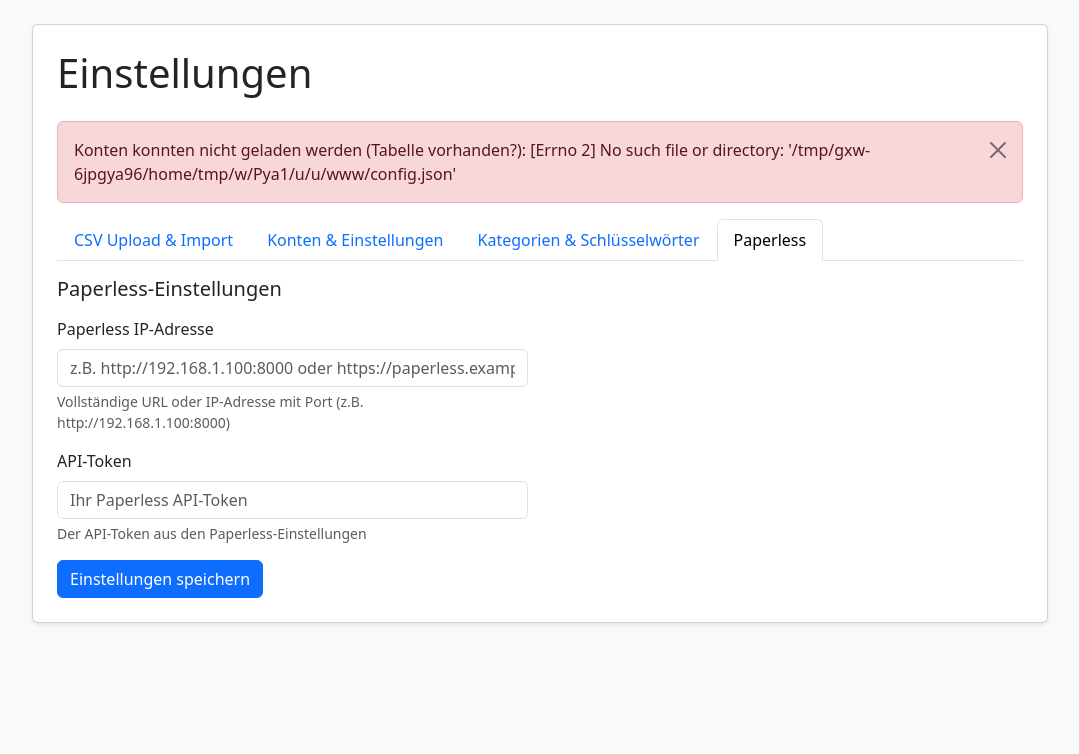
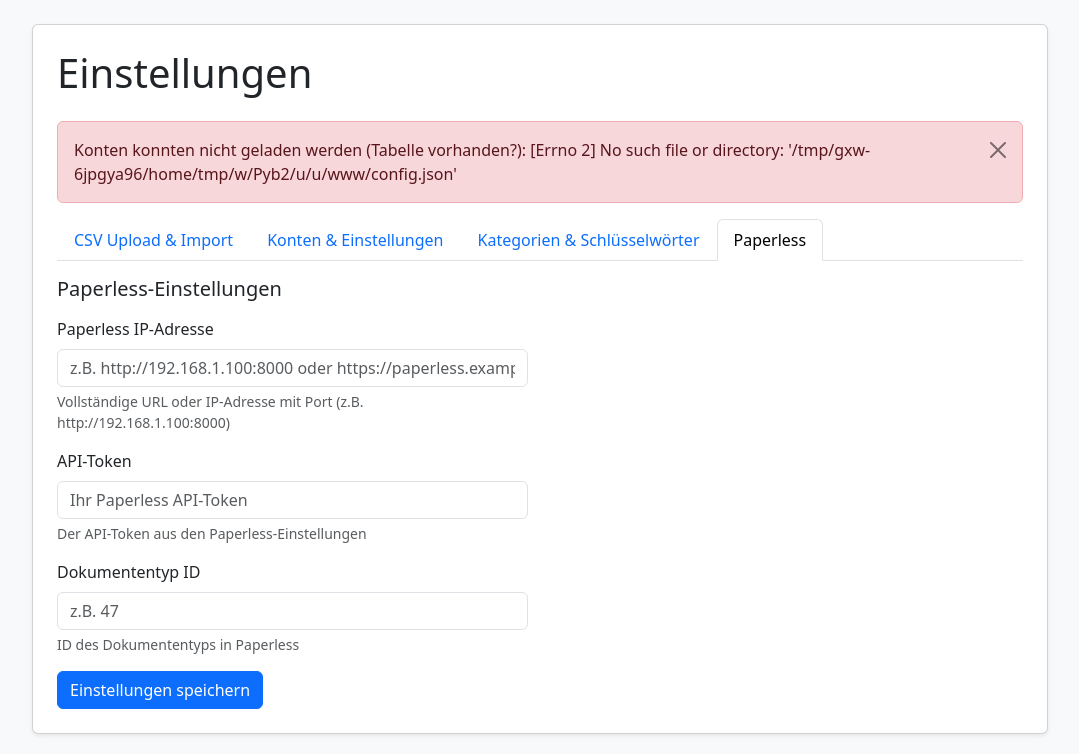
Before and after one commit to Sleepwalker86/Haushaltsbuch, a Flask app: page /settings in a window 1280 px wide, after a click on "Paperless". Shown: the part 76-830 px from the top of the page, without its empty margins (100-1179 px from the left). Before the commit the page ends 700 px from the top, so only its background shows below. Run offline with Flask 3, Linux system fonts and the light colour scheme.

Commit message:
Add document type ID support for Paperless integration
- Introduced a new input field for document type ID in the settings page, allowing users to specify the Paperless document type.
- Updated the image upload functionality to utilize the document type ID when sending images to Paperless.
- Enhanced user feedback by updating supported file formats in the UI and error messages.

```diff
--- a/app.py
+++ b/app.py
@@ -727,13 +727,14 @@ def settings():
         elif form_type == "paperless":
             paperless_ip = request.form.get("paperless_ip", "").strip()
             paperless_token = request.form.get("paperless_token", "").strip()
-
+            document_type_id = request.form.get("document_type_id", "").strip()
             try:
                 config = load_config()
                 if "PAPERLESS" not in config:
                     config["PAPERLESS"] = {}
                 config["PAPERLESS"]["ip"] = paperless_ip
                 config["PAPERLESS"]["token"] = paperless_token
+                config["PAPERLESS"]["document_type_id"] = document_type_id
                 save_config(config)
                 flash("Paperless-Einstellungen wurden gespeichert.", "success")
             except Exception as exc:
@@ -807,6 +808,7 @@ def settings():
             paperless_config = {
                 "ip": config["PAPERLESS"].get("ip", ""),
                 "token": config["PAPERLESS"].get("token", ""),
+                "document_type_id": config["PAPERLESS"].get("document_type_id", ""),
             }
     except Exception:
         pass
@@ -836,12 +838,12 @@ def paperless():
             return redirect(url_for("paperless"))
 
         # Erlaubte Bildformate
-        allowed_extensions = {".jpg", ".jpeg", ".png", ".heic", ".heif"}
+        allowed_extensions = {".pdf", ".jpg", ".jpeg", ".png", ".heic", ".heif"}
         filename = secure_filename(file.filename)
         file_ext = os.path.splitext(filename)[1].lower()
 
         if file_ext not in allowed_extensions:
-            flash("Nur Bilddateien (JPG, PNG, HEIC) sind erlaubt.", "error")
+            flash("Nur Bilddateien (PDF, JPG, PNG, HEIC) sind erlaubt.", "error")
             return redirect(url_for("paperless"))
 
         base_dir = os.path.dirname(os.path.abspath(__file__))
--- a/templates/paperless.html
+++ b/templates/paperless.html
@@ -33,7 +33,7 @@
                required>
         <div class="form-text">
           Auf iPhone/iPad: Tippen Sie auf "Foto aufnehmen", um die Kamera zu öffnen.<br>
-          Unterstützte Formate: JPG, PNG, HEIC
+          Unterstützte Formate: PDF, JPG, PNG, HEIC
         </div>
       </div>
 
--- a/templates/settings.html
+++ b/templates/settings.html
@@ -351,6 +351,17 @@
                    required>
             <div class="form-text">Der API-Token aus den Paperless-Einstellungen</div>
           </div>
+          <div class="mb-3">
+            <label for="document_type_id" class="form-label">Dokumententyp ID</label>
+            <input type="text"
+                   class="form-control"
+                   id="document_type_id"
+                   name="document_type_id"
+                   value="{{ paperless_config.document_type_id if paperless_config else '' }}"
+                   placeholder="z.B. 47"
+                   required>
+            <div class="form-text">ID des Dokumententyps in Paperless</div>
+          </div>
           <button type="submit" class="btn btn-primary">
             Einstellungen speichern
           </button>
```
Also changed, not shown: import_data.py (+4 -3 lines), README.md.
